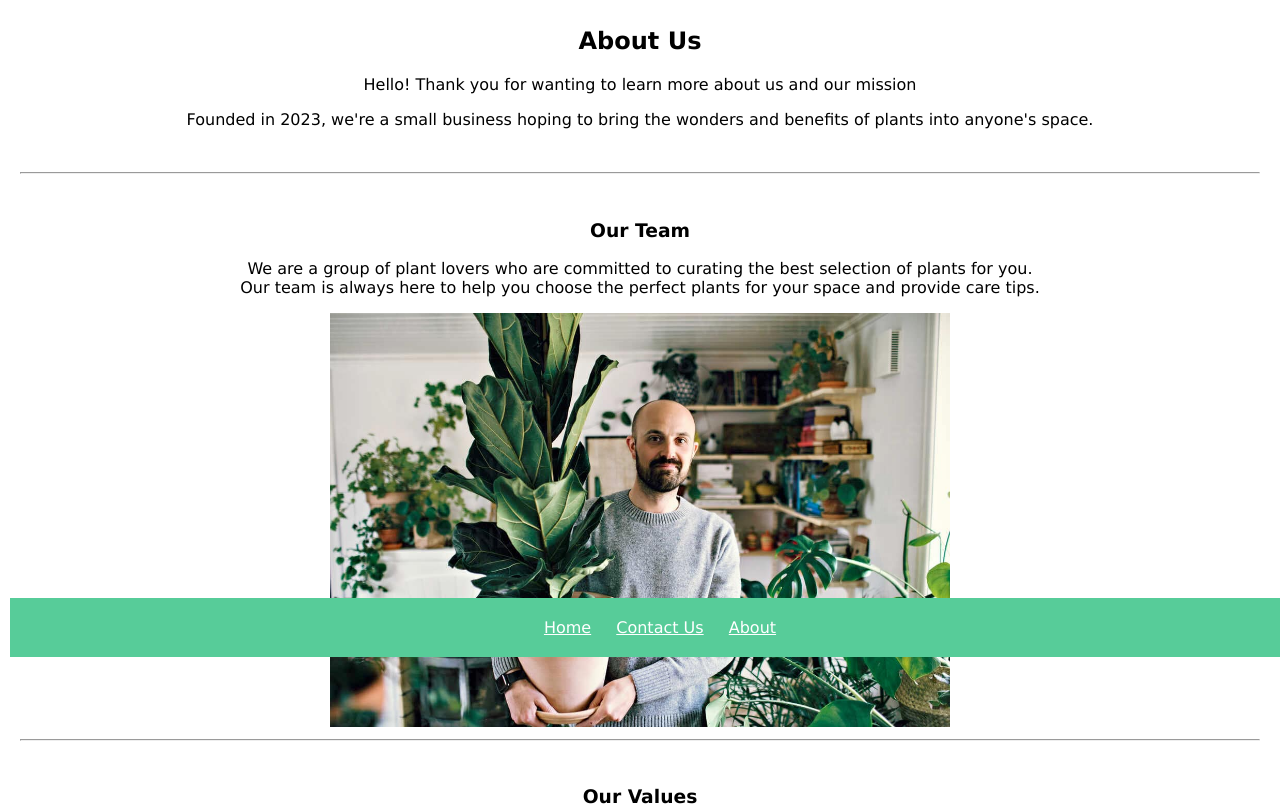
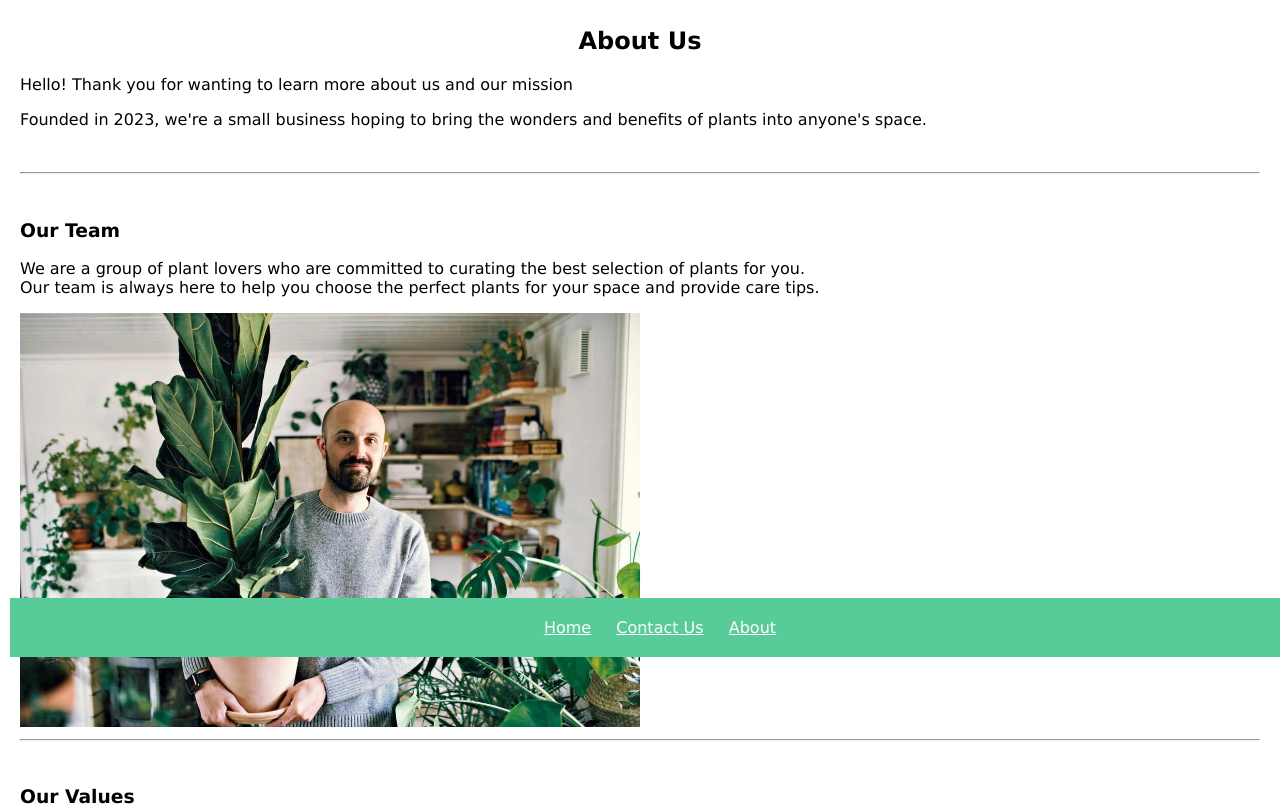
Before and after one commit to c-wright-98/QA_Store, a Flask app: page /about in a window 1280 px wide. Shown: the part 143-952 px from the top of the page. Run offline with Flask 3, Linux system fonts and the light colour scheme.

Commit message:
Adjusted text alignment

```diff
--- a/static/stylesheets/style1.css
+++ b/static/stylesheets/style1.css
@@ -146,6 +146,10 @@
 /* Styling for about page */
 
 .about-content {
+    text-align: justify;
+}
+
+.about-content h2 {
     text-align: center !important;
 }
 
```
